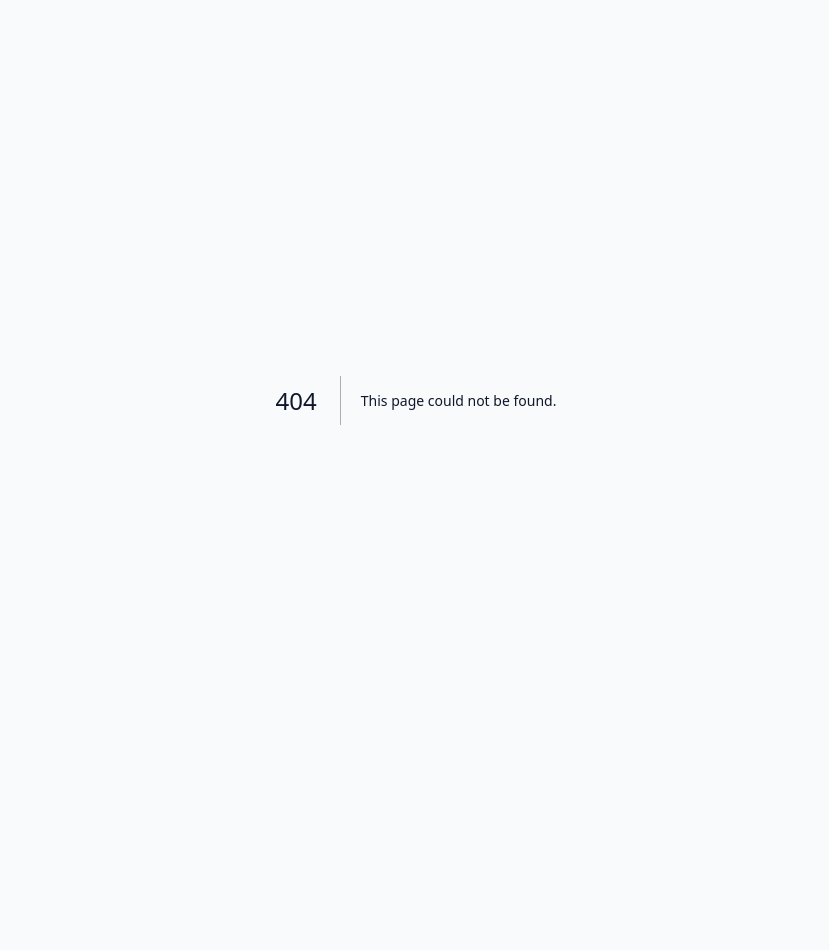
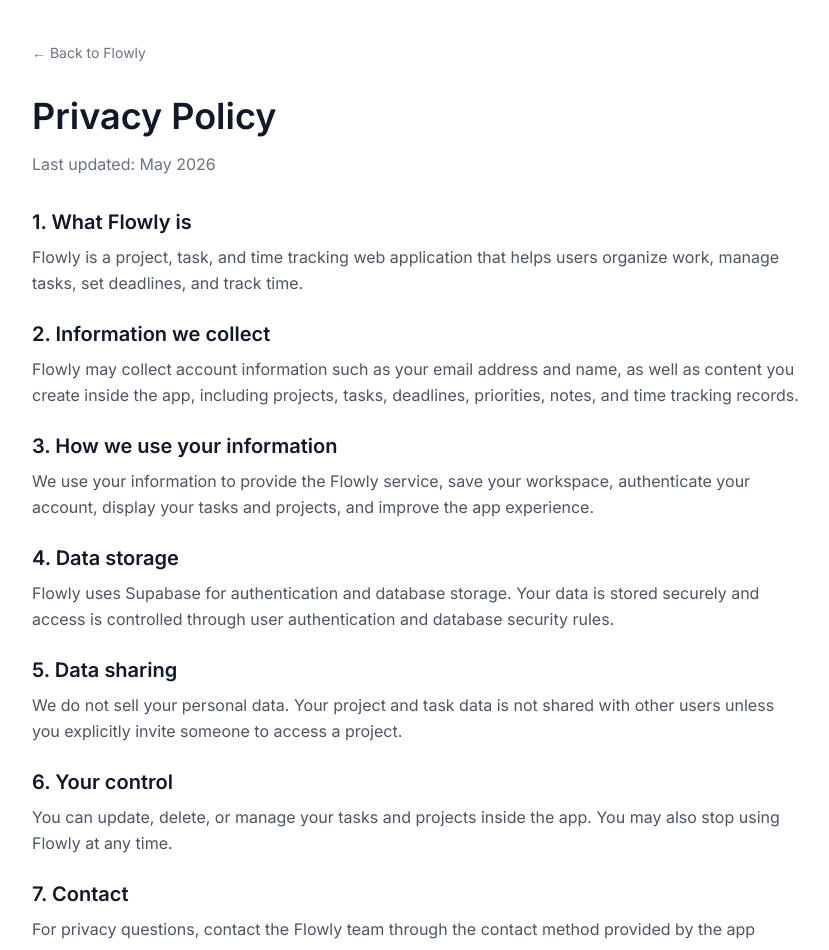
Before and after one commit to risxxkxx/flowly, a Next.js app: page /privacy in a window 1280 px wide. Before the commit this address had no page. Shown: the top 950 px of the page, without its empty margins (224-1053 px from the left). Before the commit the page ends 800 px from the top, so only its background shows below. Built offline with nearby package versions, Linux system fonts and the light colour scheme.

Commit message:
Add privacy policy and terms pages

```diff
--- /dev/null
+++ b/app/privacy/page.tsx
@@ -0,0 +1,86 @@
+import Link from 'next/link'
+
+export default function PrivacyPage() {
+  return (
+    <main className="min-h-screen bg-white px-6 py-10">
+      <div className="max-w-3xl mx-auto">
+        <Link href="/" className="text-sm text-gray-500 hover:text-gray-900">
+          ← Back to Flowly
+        </Link>
+
+        <h1 className="text-4xl font-semibold text-gray-900 mt-8 mb-4">
+          Privacy Policy
+        </h1>
+
+        <p className="text-gray-500 mb-8">
+          Last updated: May 2026
+        </p>
+
+        <div className="space-y-6 text-gray-600 leading-relaxed">
+          <section>
+            <h2 className="text-xl font-semibold text-gray-900 mb-2">
+              1. What Flowly is
+            </h2>
+            <p>
+              Flowly is a project, task, and time tracking web application that helps users organize work, manage tasks, set deadlines, and track time.
+            </p>
+          </section>
+
+          <section>
+            <h2 className="text-xl font-semibold text-gray-900 mb-2">
+              2. Information we collect
+            </h2>
+            <p>
+              Flowly may collect account information such as your email address and name, as well as content you create inside the app, including projects, tasks, deadlines, priorities, notes, and time tracking records.
+            </p>
+          </section>
+
+          <section>
+            <h2 className="text-xl font-semibold text-gray-900 mb-2">
+              3. How we use your information
+            </h2>
+            <p>
+              We use your information to provide the Flowly service, save your workspace, authenticate your account, display your tasks and projects, and improve the app experience.
+            </p>
+          </section>
+
+          <section>
+            <h2 className="text-xl font-semibold text-gray-900 mb-2">
+              4. Data storage
+            </h2>
+            <p>
+              Flowly uses Supabase for authentication and database storage. Your data is stored securely and access is controlled through user authentication and database security rules.
+            </p>
+          </section>
+
+          <section>
+            <h2 className="text-xl font-semibold text-gray-900 mb-2">
+              5. Data sharing
+            </h2>
+            <p>
+              We do not sell your personal data. Your project and task data is not shared with other users unless you explicitly invite someone to access a project.
+            </p>
+          </section>
+
+          <section>
+            <h2 className="text-xl font-semibold text-gray-900 mb-2">
+              6. Your control
+            </h2>
+            <p>
+              You can update, delete, or manage your tasks and projects inside the app. You may also stop using Flowly at any time.
+            </p>
+          </section>
+
+          <section>
+            <h2 className="text-xl font-semibold text-gray-900 mb-2">
+              7. Contact
+            </h2>
+            <p>
+              For privacy questions, contact the Flowly team through the contact method provided by the app owner.
+            </p>
+          </section>
+        </div>
+      </div>
+    </main>
+  )
+}
--- /dev/null
+++ b/app/terms/page.tsx
@@ -0,0 +1,86 @@
+import Link from 'next/link'
+
+export default function TermsPage() {
+  return (
+    <main className="min-h-screen bg-white px-6 py-10">
+      <div className="max-w-3xl mx-auto">
+        <Link href="/" className="text-sm text-gray-500 hover:text-gray-900">
+          ← Back to Flowly
+        </Link>
+
+        <h1 className="text-4xl font-semibold text-gray-900 mt-8 mb-4">
+          Terms of Service
+        </h1>
+
+        <p className="text-gray-500 mb-8">
+          Last updated: May 2026
+        </p>
+
+        <div className="space-y-6 text-gray-600 leading-relaxed">
+          <section>
+            <h2 className="text-xl font-semibold text-gray-900 mb-2">
+              1. Acceptance of terms
+            </h2>
+            <p>
+              By using Flowly, you agree to these Terms of Service. If you do not agree, you should not use the app.
+            </p>
+          </section>
+
+          <section>
+            <h2 className="text-xl font-semibold text-gray-900 mb-2">
+              2. Use of Flowly
+            </h2>
+            <p>
+              Flowly is provided to help users manage projects, tasks, deadlines, priorities, and time tracking. You agree to use the app responsibly and not misuse the service.
+            </p>
+          </section>
+
+          <section>
+            <h2 className="text-xl font-semibold text-gray-900 mb-2">
+              3. User accounts
+            </h2>
+            <p>
+              You are responsible for maintaining the security of your account and login credentials. You should not share your account with unauthorized users.
+            </p>
+          </section>
+
+          <section>
+            <h2 className="text-xl font-semibold text-gray-900 mb-2">
+              4. User content
+            </h2>
+            <p>
+              You are responsible for the projects, tasks, notes, and other content you create in Flowly. You should not upload or store unlawful, harmful, or abusive content.
+            </p>
+          </section>
+
+          <section>
+            <h2 className="text-xl font-semibold text-gray-900 mb-2">
+              5. Availability
+            </h2>
+            <p>
+              Flowly is provided as a web application and may change over time. We aim to keep the service available, but we cannot guarantee uninterrupted access at all times.
+            </p>
+          </section>
+
+          <section>
+            <h2 className="text-xl font-semibold text-gray-900 mb-2">
+              6. Limitation of liability
+            </h2>
+            <p>
+              Flowly is provided as-is. The app owner is not responsible for losses caused by misuse, service interruptions, incorrect data entry, or reliance on the app for critical decisions.
+            </p>
+          </section>
+
+          <section>
+            <h2 className="text-xl font-semibold text-gray-900 mb-2">
+              7. Changes to these terms
+            </h2>
+            <p>
+              These terms may be updated from time to time. Continued use of Flowly after changes means you accept the updated terms.
+            </p>
+          </section>
+        </div>
+      </div>
+    </main>
+  )
+}
```
